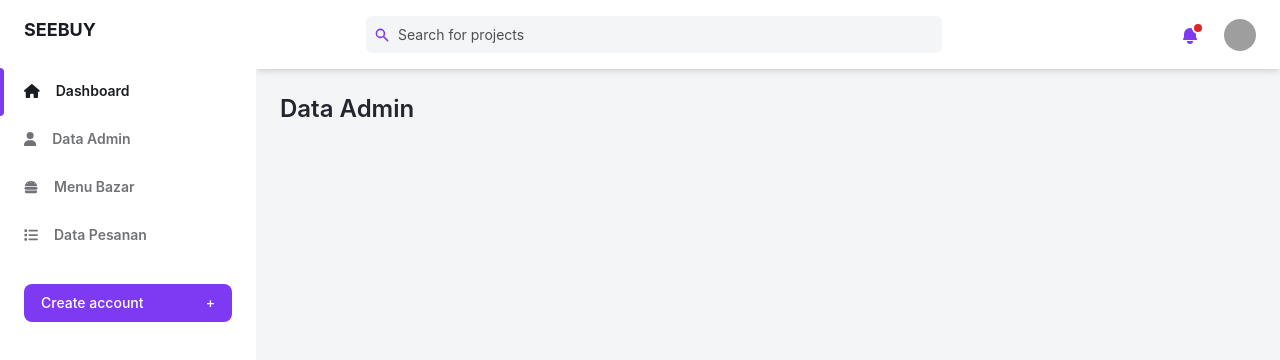
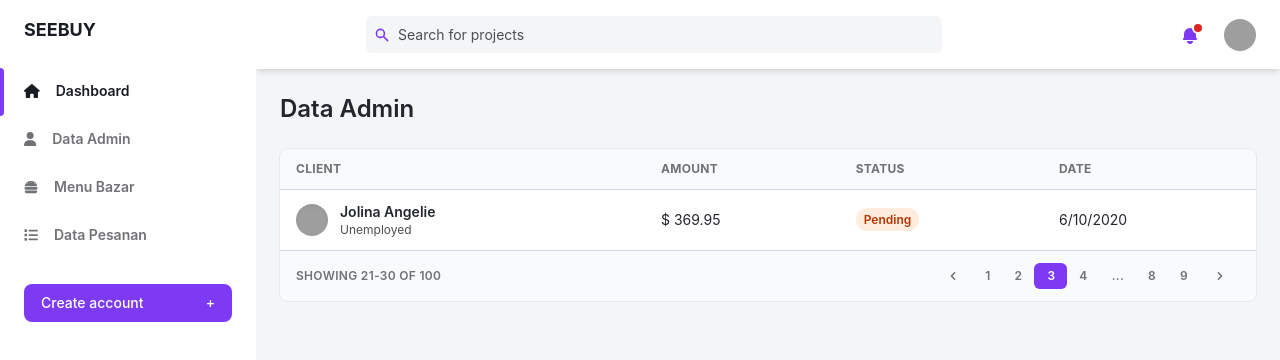
Before and after one commit to fandi-ahmad/seebuy-frontend, a React (Create React App) app: page /data-admin in a window 1280 px wide. Shown: the top 360 px of the page. Built offline with nearby package versions, Linux system fonts and the light colour scheme; grey boxes are pictures that could not be loaded.

Commit message:
testing API

```diff
--- a/package.json
+++ b/package.json
@@ -12,6 +12,7 @@
     "@testing-library/user-event": "^13.5.0",
     "axios": "^1.3.4",
     "daisyui": "^2.51.5",
+    "http-proxy-middleware": "^2.0.6",
     "react": "^18.2.0",
     "react-dom": "^18.2.0",
     "react-router-dom": "^6.9.0",
--- a/src/pages/DataAdmin.js
+++ b/src/pages/DataAdmin.js
@@ -1,5 +1,6 @@
 import React from 'react'
 import { Navbar } from '../components/Navbar'
+import { Pagination } from '../components/Pagination'
 import { Sidebar } from '../components/Sidebar'
 import { Adminpanel } from '../layouts/Adminpanel'
 
@@ -7,6 +8,58 @@ const DataAdmin = () => {
     return (
         <Adminpanel>
             <h2 className="mb-6 text-2xl font-semibold text-gray-700">Data Admin</h2>
+
+            {/* <!-- New Table --> */}
+            <main className="w-full overflow-hidden rounded-lg shadow-xs">
+                <div className="w-full overflow-x-auto">
+                    <table className="w-full whitespace-no-wrap">
+                        <thead>
+                            <tr className="text-xs font-semibold tracking-wide text-left text-gray-500 uppercase border-b bg-gray-50">
+                                <th className="px-4 py-3">Client</th>
+                                <th className="px-4 py-3">Amount</th>
+                                <th className="px-4 py-3">Status</th>
+                                <th className="px-4 py-3">Date</th>
+                            </tr>
+                        </thead>
+                        <tbody className="bg-white divide-y" >
+                            <tr className="text-gray-700 ">
+                                <td className="px-4 py-3">
+                                    <div className="flex items-center text-sm">
+                                        <div className="relative hidden w-8 h-8 mr-3 rounded-full md:block">
+                                            <img
+                                                className="object-cover w-full h-full rounded-full"
+                                                src="https://images.unsplash.com/photo-1494790108377-be9c29b29330?ixlib=rb-0.3.5&q=80&fm=jpg&crop=entropy&cs=tinysrgb&w=200&facepad=3&fit=facearea&s=707b9c33066bf8808c934c8ab394dff6"
+                                                alt=""
+                                                loading="lazy"
+                                            />
+                                            <div className="absolute inset-0 rounded-full shadow-inner" aria-hidden="true"></div>
+                                        </div>
+                                        <div>
+                                            <p className="font-semibold">Jolina Angelie</p>
+                                            <p className="text-xs text-gray-600">Unemployed</p>
+                                        </div>
+                                    </div>
+                                </td>
+                                <td className="px-4 py-3 text-sm">$ 369.95</td>
+                                <td className="px-4 py-3 text-xs">
+                                    <span className="px-2 py-1 font-semibold leading-tight text-orange-700 bg-orange-100 rounded-full">
+                                        Pending
+                                    </span>
+                                </td>
+                                <td className="px-4 py-3 text-sm">6/10/2020</td>
+                            </tr>
+                        </tbody>
+                    </table>
+                </div>
+                <div className="grid px-4 py-3 text-xs font-semibold tracking-wide text-gray-500 uppercase border-t bg-gray-50 sm:grid-cols-9">
+                    <span className="flex items-center col-span-3">
+                        Showing 21-30 of 100
+                    </span>
+                    <span className="col-span-2"></span>
+                    {/* <!-- Pagination --> */}
+                    <Pagination/>
+                </div>
+            </main>
         </Adminpanel>
     )
 }
--- a/src/pages/MenuBazar.js
+++ b/src/pages/MenuBazar.js
@@ -1,50 +1,56 @@
-import React from 'react'
+import { React, useState, useEffect } from 'react'
 import { Pagination } from '../components/Pagination'
 import { Adminpanel } from '../layouts/Adminpanel'
+import { GetBazar, CreateBazar, UpdateBazar, DeleteBazar } from '../api/MenuBazar'
+import axios from 'axios'
 
 export const MenuBazar = () => {
+
+    const [bazarLists, setBazarList] = useState([])
+
+    const getAllData = () => {
+        axios.get('http://localhost:8000/cms/bazar')
+        .then((result) => {
+            console.log(result)
+        }).catch((err) => {
+            console.log(err)
+        });
+    }
+
+
+    // run in first load
+    useEffect(() => {
+        getAllData()
+    });
+
     return (
         <Adminpanel>
             <h2 className="mb-6 text-2xl font-semibold text-gray-700">Menu Bazar</h2>
 
-             {/* <!-- New Table --> */}
-             <main className="w-full overflow-hidden rounded-lg shadow-xs">
+            {/* <!-- New Table --> */}
+            <main className="w-full overflow-hidden rounded-lg shadow-xs">
                 <div className="w-full overflow-x-auto">
                     <table className="w-full whitespace-no-wrap">
                         <thead>
                             <tr className="text-xs font-semibold tracking-wide text-left text-gray-500 uppercase border-b bg-gray-50">
-                                <th className="px-4 py-3">Client</th>
-                                <th className="px-4 py-3">Amount</th>
-                                <th className="px-4 py-3">Status</th>
-                                <th className="px-4 py-3">Date</th>
+                                <th className="pl-4 py-3">no</th>
+                                <th className="px-4 py-3">name</th>
+                                <th className="px-4 py-3">price</th>
+                                <th className="px-4 py-3">images</th>
+                                <th className="px-4 py-3">description</th>
+                                <th className="px-4 py-3">action</th>
                             </tr>
                         </thead>
                         <tbody className="bg-white divide-y" >
                             <tr className="text-gray-700 ">
+                                <td className='pl-4 py-3'>1.</td>
                                 <td className="px-4 py-3">
-                                    <div className="flex items-center text-sm">
-                                        <div className="relative hidden w-8 h-8 mr-3 rounded-full md:block">
-                                            <img
-                                                className="object-cover w-full h-full rounded-full"
-                                                src="https://images.unsplash.com/photo-1494790108377-be9c29b29330?ixlib=rb-0.3.5&q=80&fm=jpg&crop=entropy&cs=tinysrgb&w=200&facepad=3&fit=facearea&s=707b9c33066bf8808c934c8ab394dff6"
-                                                alt=""
-                                                loading="lazy"
-                                            />
-                                            <div className="absolute inset-0 rounded-full shadow-inner" aria-hidden="true"></div>
-                                        </div>
-                                        <div>
-                                            <p className="font-semibold">Jolina Angelie</p>
-                                            <p className="text-xs text-gray-600">Unemployed</p>
-                                        </div>
-                                    </div>
+                                    <p className="font-semibold">Jolina Angelie</p>
                                 </td>
-                                <td className="px-4 py-3 text-sm">$ 369.95</td>
-                                <td className="px-4 py-3 text-xs">
-                                    <span className="px-2 py-1 font-semibold leading-tight text-orange-700 bg-orange-100 rounded-full">
-                                        Pending
-                                    </span>
-                                </td>
-                                <td className="px-4 py-3 text-sm">6/10/2020</td>
+                                <td className="px-4 py-3 text-sm">-</td>
+                                <td className="px-4 py-3 text-sm">-</td>
+                                <td className="px-4 py-3 text-sm">-</td>
+                                <td className="px-4 py-3 text-sm">-</td>
                             </tr>
                         </tbody>
                     </table>
```
Also changed, not shown: setupProxy.js (added, +11 -0 lines), 1 other file (tests, documents, lock files or other folders).
